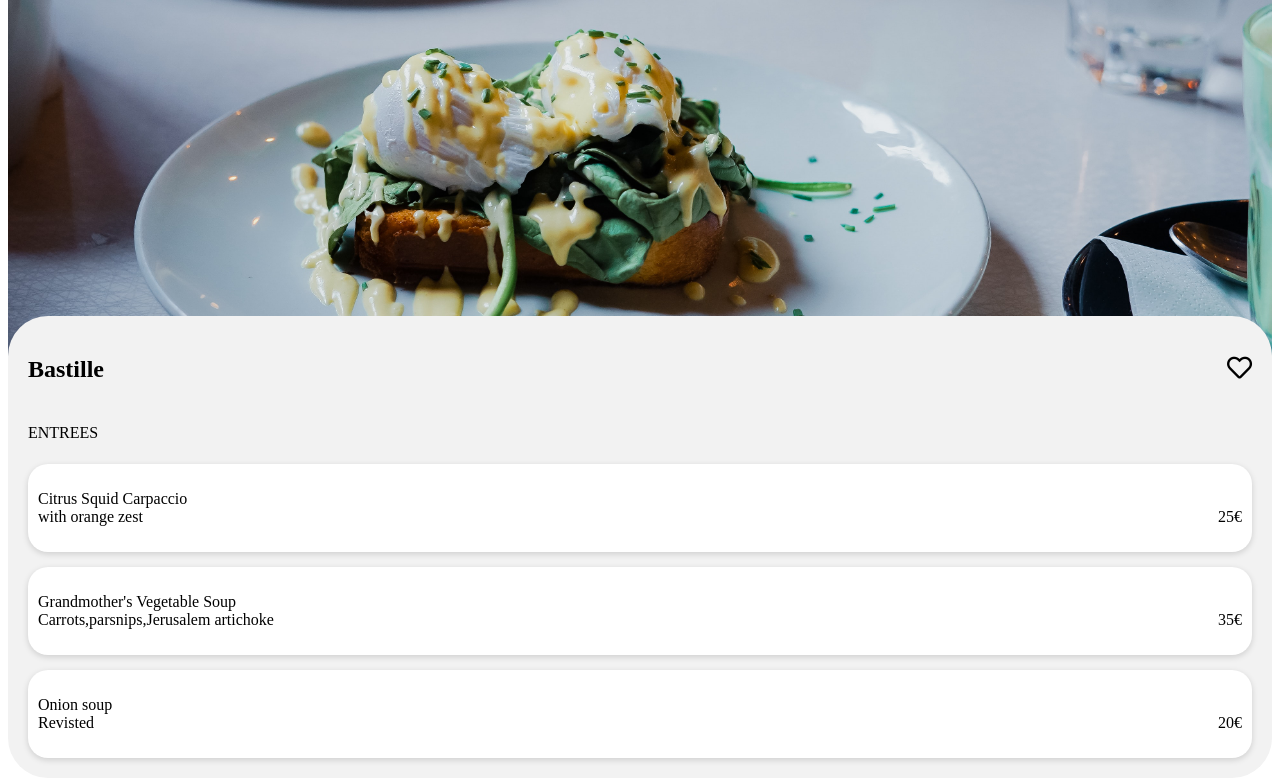
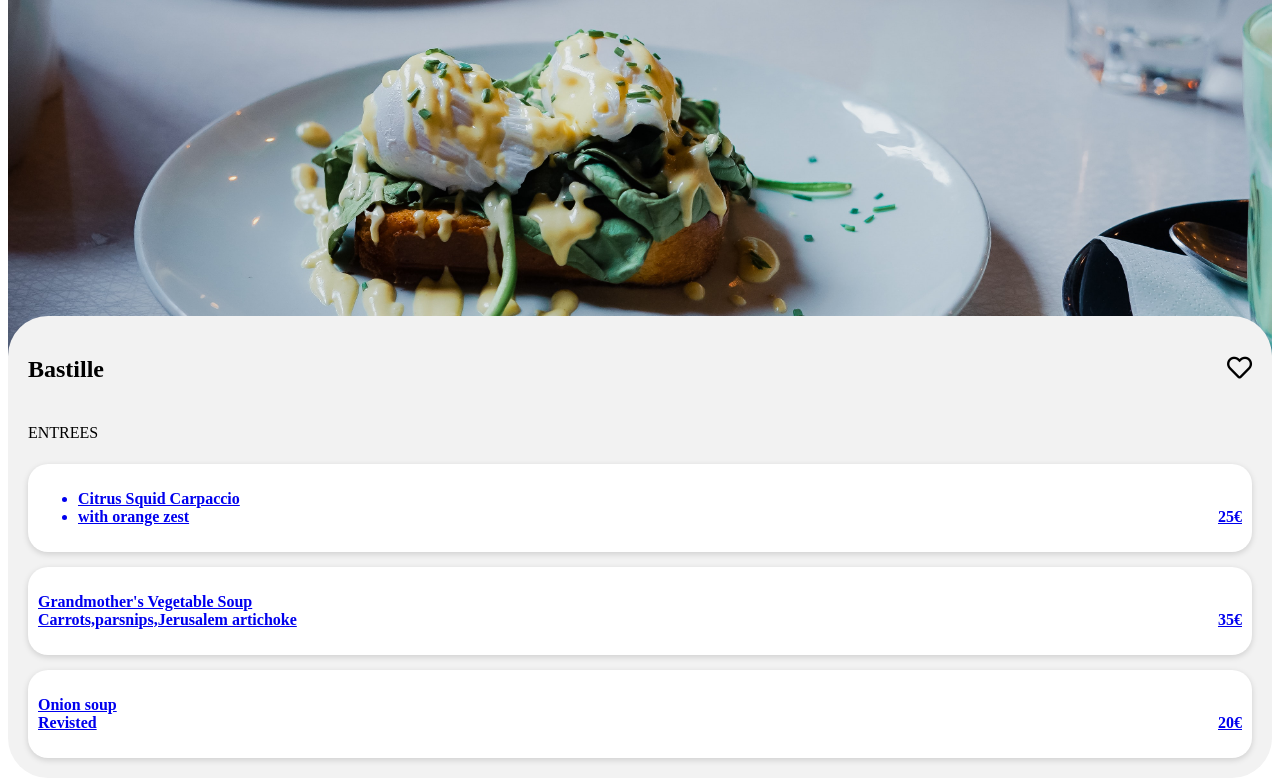
Before and after one commit to Afsa-purveen/ohmyfood, a plain HTML site: page menu.html in a window 1280 px wide. Shown: the part 398-1176 px from the top of the page. Drawn offline with nearby package versions, Linux system fonts and the light colour scheme; files that its build step writes are made by us from their sources.

Commit message:
changes on menu

```diff
--- a/css/menustyle.scss
+++ b/css/menustyle.scss
@@ -57,10 +57,6 @@
     .menu-card-container {
       @include FlexDisp(column);
       gap: 15px;
-      a {
-        text-decoration: none;
-        color: black;
-      }
       .menu-card {
         @include FlexDisp(row);
         align-items: last baseline;
@@ -69,10 +65,16 @@
         border-radius: 20px;
         background-color: #fff;
         padding: 10px;
-        ul {
-          padding: 0;
-          li {
-            list-style: none;
+        font-weight: 700;
+        span {
+          font-weight: 700;
+        }
+        .menu-card-subdiv {
+          ul {
+            padding: 0;
+            li {
+              list-style: none;
+            }
           }
         }
       }
```
